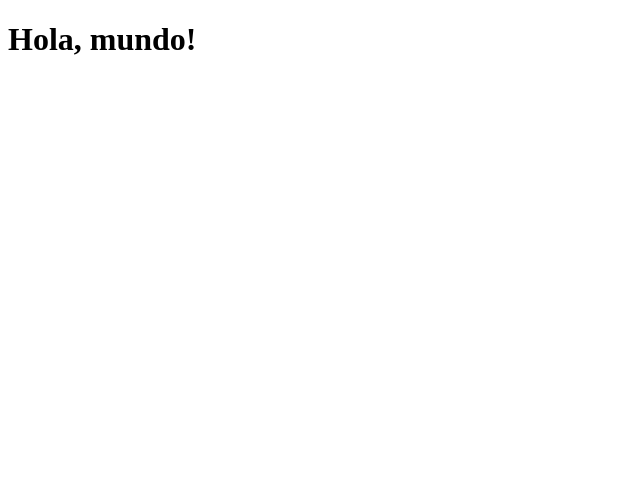
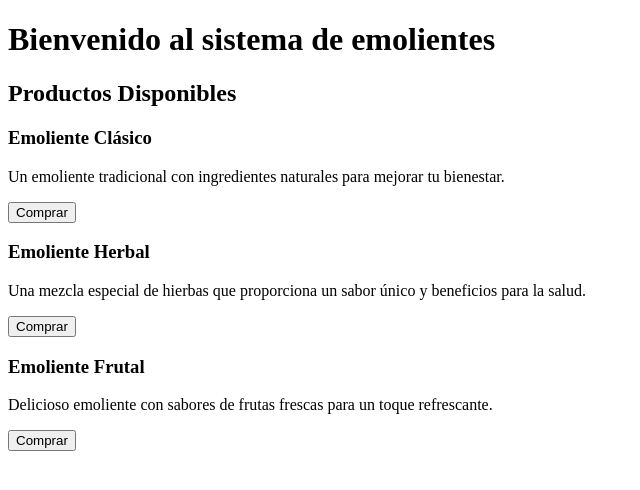
Before and after one commit to SebastianRojas6/Sistema-de-Emolientes, a plain HTML site: page static/index.html in a window 1280 px wide. Shown: the whole page, without its empty margins (0-640 px from the left). Drawn offline with Linux system fonts and the light colour scheme.

Commit message:
Compra added

```diff
--- a/static/index.html
+++ b/static/index.html
@@ -1,11 +1,30 @@
 <!DOCTYPE html>
-<html lang="en">
+<html lang="es">
 <head>
     <meta charset="UTF-8">
     <meta name="viewport" content="width=device-width, initial-scale=1.0">
-    <title>Hola emolienteros</title>
+    <title>Venta de Emolientes</title>
 </head>
 <body>
-    <h1>Hola, mundo!</h1>
+    <h1>Bienvenido al sistema de emolientes</h1>
+
+    <h2>Productos Disponibles</h2>
+    <div>
+        <h3>Emoliente Clásico</h3>
+        <p>Un emoliente tradicional con ingredientes naturales para mejorar tu bienestar.</p>
+        <button>Comprar</button>
+    </div>
+
+    <div>
+        <h3>Emoliente Herbal</h3>
+        <p>Una mezcla especial de hierbas que proporciona un sabor único y beneficios para la salud.</p>
+        <button>Comprar</button>
+    </div>
+
+    <div>
+        <h3>Emoliente Frutal</h3>
+        <p>Delicioso emoliente con sabores de frutas frescas para un toque refrescante.</p>
+        <button>Comprar</button>
+    </div>
 </body>
 </html>
```
Also changed, not shown: static/Compra.html (added, +13 -0 lines).
